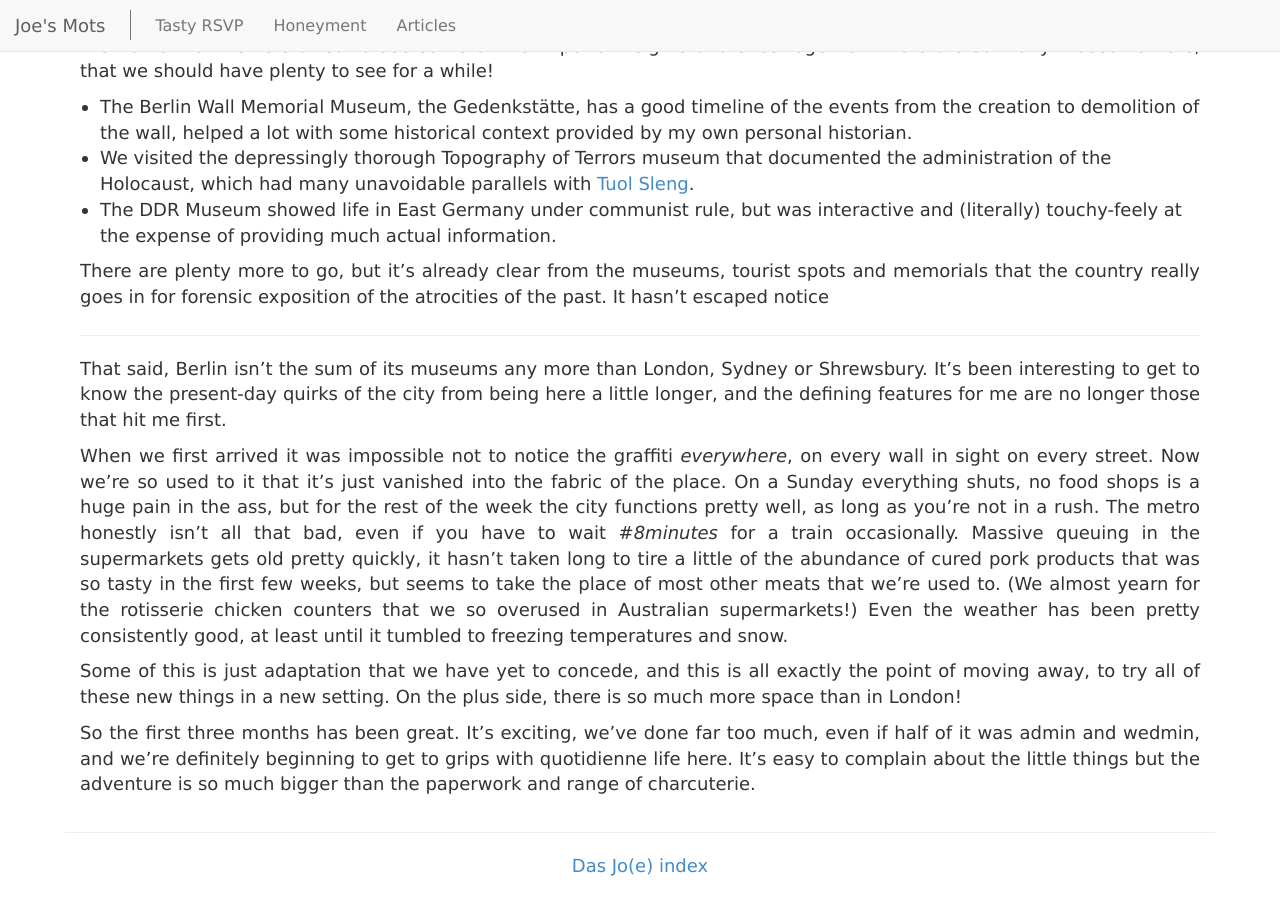
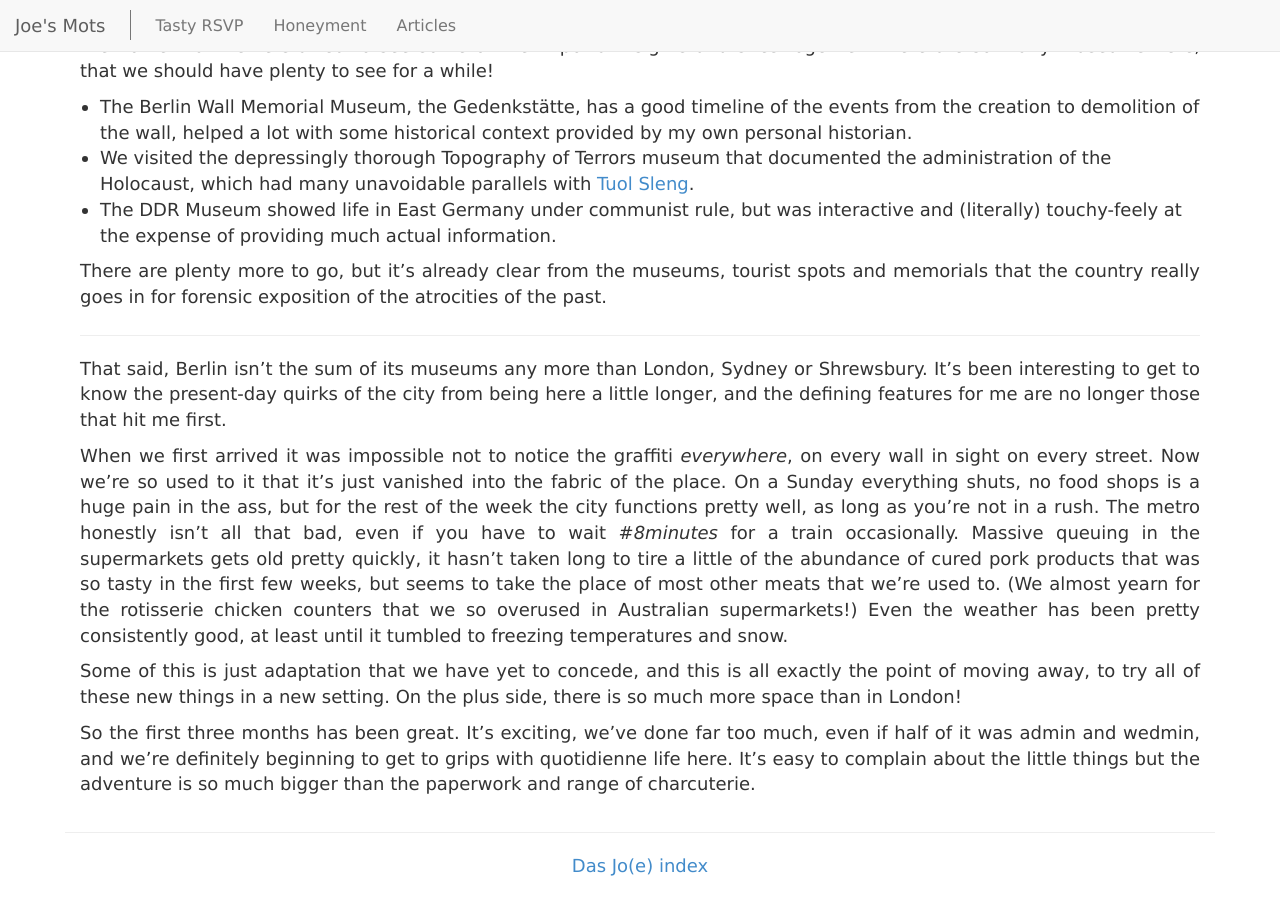
Before and after one commit to joekearney/joekearney.github.io, a Jekyll site: the page built from _posts/germany/2015-12-01-better-late-than-never.md, in a window 1280 px wide and 900 px high, scrolled down 1454 px. Built offline with Jekyll 4.4.1, drawn with Linux system fonts in a browser that asks for light colours; some web fonts are replaced.

Commit message:
remove trash

```diff
--- a/_posts/germany/2015-12-01-better-late-than-never.md
+++ b/_posts/germany/2015-12-01-better-late-than-never.md
@@ -45,7 +45,7 @@ While we've started exploring our local area we've made a poor start to tourism.
 * We visited the depressingly thorough Topography of Terrors museum that documented the administration of the Holocaust, which had many unavoidable parallels with [Tuol Sleng](/posts/tuol-sleng-genocide-museum/).
 * The DDR Museum showed life in East Germany under communist rule, but was interactive and (literally) touchy-feely at the expense of providing much actual information.
 
-There are plenty more to go, but it's already clear from the museums, tourist spots and memorials that the country really goes in for forensic exposition of the atrocities of the past. It hasn't escaped notice
+There are plenty more to go, but it's already clear from the museums, tourist spots and memorials that the country really goes in for forensic exposition of the atrocities of the past.
 
 ***
 
```
